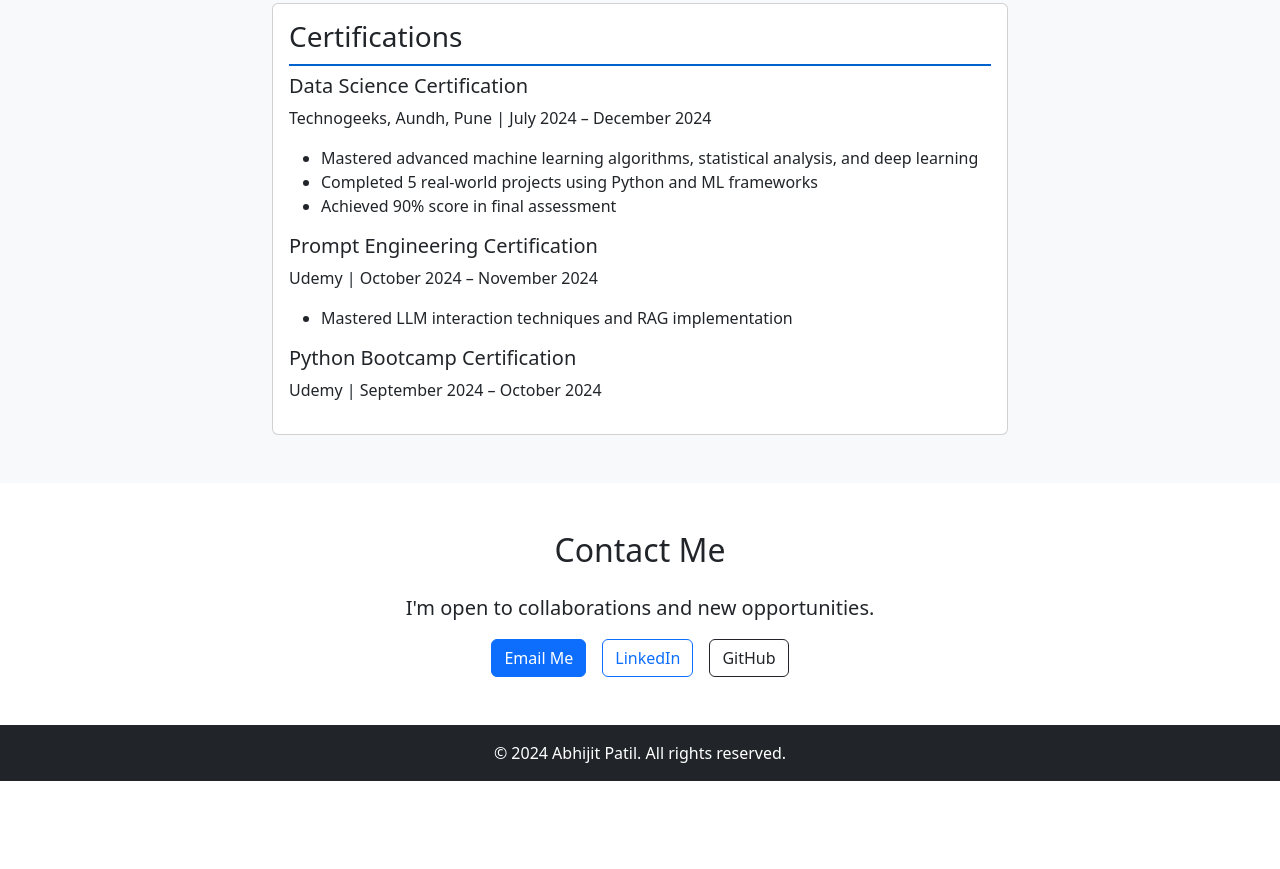
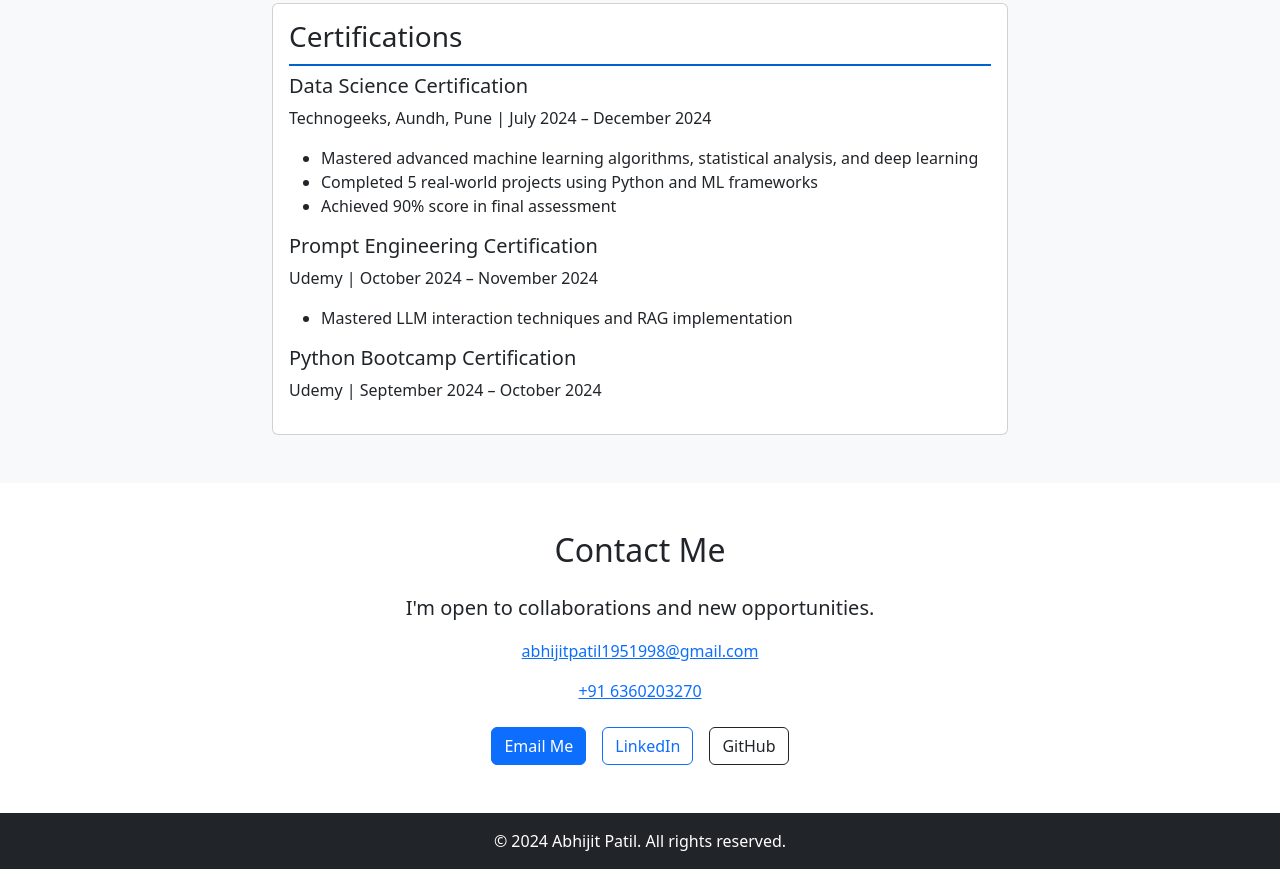
Before and after one commit to AbhiPatil195/AbhiPatil195.github.io, a plain HTML site: page index.html in a window 1280 px wide. Shown: the part 2892-3761 px from the top of the page. Before the commit the page ends 3673 px from the top, so only its background shows below. Drawn offline with nearby package versions, Linux system fonts and the light colour scheme.

Commit message:
Update index.html

```diff
--- a/index.html
+++ b/index.html
@@ -267,6 +267,10 @@
         <div class="row">
             <div class="col-lg-6 mx-auto text-center">
                 <p class="lead">I'm open to collaborations and new opportunities.</p>
+                <div class="contact-info mb-4">
+                    <p><i class="fas fa-envelope"></i> <a href="mailto:abhijitpatil1951998@gmail.com">abhijitpatil1951998@gmail.com</a></p>
+                    <p><i class="fas fa-phone"></i> <a href="tel:+916360203270">+91 6360203270</a></p>
+                </div>
                 <div class="d-flex justify-content-center">
                     <a href="mailto:abhijitpatil1951998@gmail.com" class="btn btn-primary mx-2">Email Me</a>
                     <a href="https://www.linkedin.com/in/abhijit-patil-a3669523a" class="btn btn-outline-primary mx-2" target="_blank">LinkedIn</a>
@@ -276,7 +280,6 @@
         </div>
     </div>
 </section>
-
     <!-- Footer -->
     <footer class="bg-dark text-white text-center py-3">
         <div class="container">
```
Lines whose indentation alone changed are shown as unchanged.
